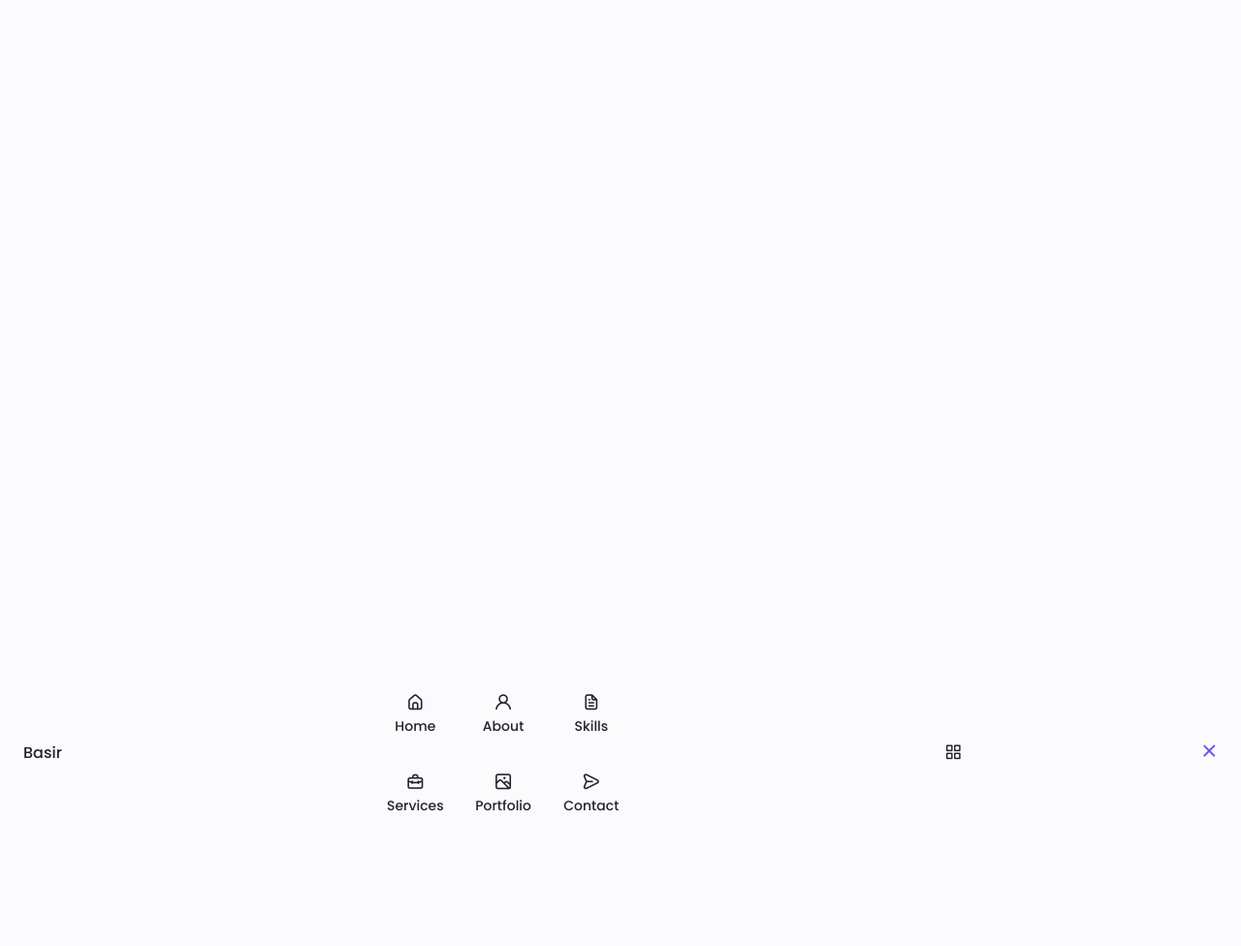
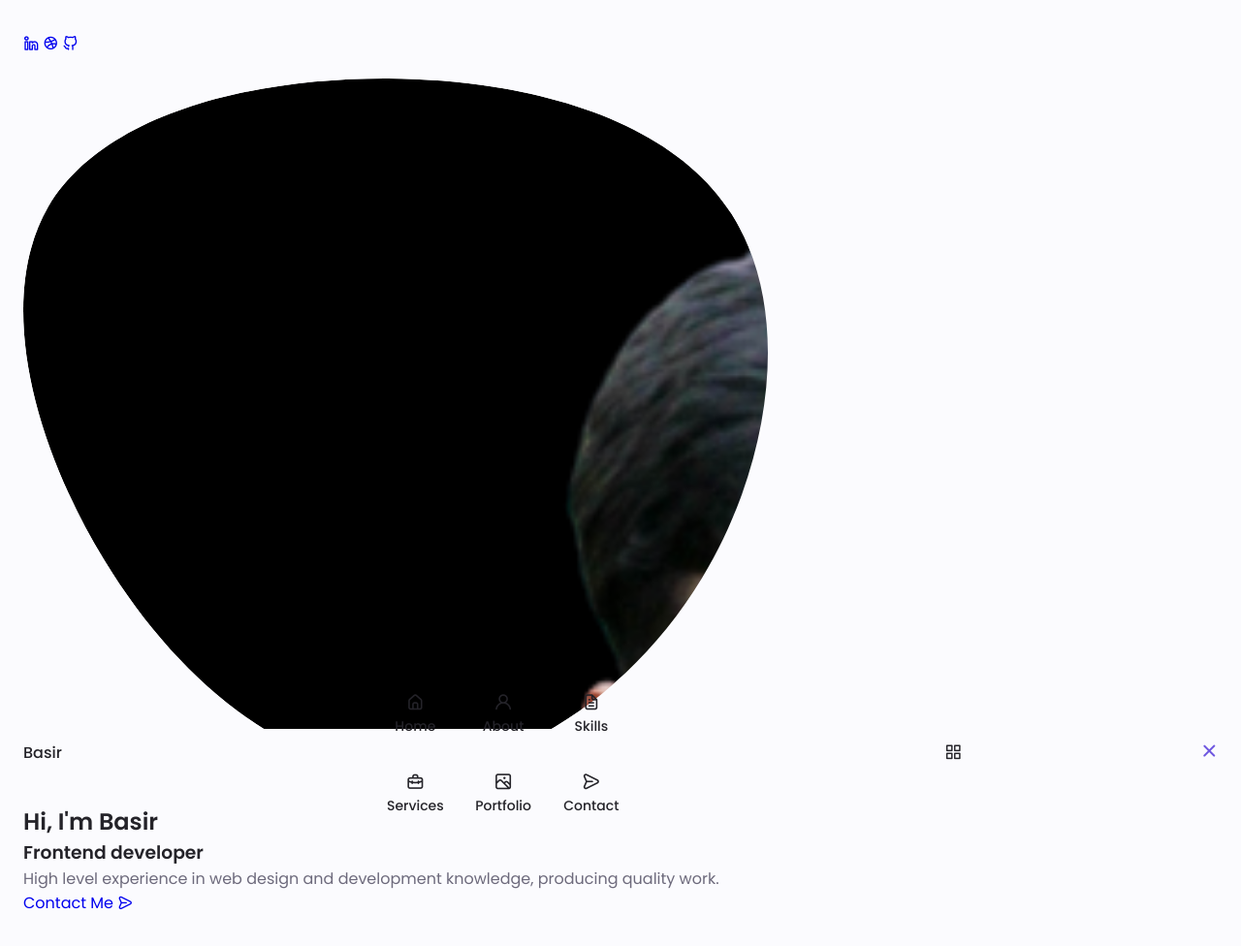
Before and after one commit to Basir37/responsive-portfolio-basir, a plain HTML site: page index.html in a window 1280 px wide. Shown: the top 976 px of the page at 97% size. Before the commit the page ends 912 px from the top, so only its background shows below. Drawn offline with nearby package versions, Linux system fonts and the light colour scheme.

Commit message:
blob add

```diff
--- a/assets/css/styles.css
+++ b/assets/css/styles.css
@@ -169,7 +169,7 @@ img{
 @media screen and (max-width: 767px){
     .nav__menu{
         position: fixed;
-        bottom: 0;
+        bottom: -100%;
         left: 0;
         width: 100%;
         background-color: var(--body-color);
@@ -215,6 +215,9 @@ img{
     color: var(--first-color-alt);
 }
 /* show menu */
+.show-menu{
+    bottom: 0;
+}
 
 
 /* Active link */
--- a/assets/js/main.js
+++ b/assets/js/main.js
@@ -1,15 +1,37 @@
 /*==================== MENU SHOW Y HIDDEN ====================*/
-
+const navMenu = document.getElementById('nav-menu'),
+navToggle = document.getElementById('nav-toggle'),
+navClose = document.getElementById('nav-close')
 
 /*===== MENU SHOW =====*/
 /* Validate if constant exists */
+if(navToggle){
+    navToggle.addEventListener('click',() =>{
+        navMenu.classList.add('show-menu')
+    })
+}
+
 
 
 /*===== MENU HIDDEN =====*/
 /* Validate if constant exists */
+if(navClose){
+    navClose.addEventListener('click',() =>{
+        navMenu.classList.remove('show-menu')
+    })
+}
 
 
 /*==================== REMOVE MENU MOBILE ====================*/
+ const navLink = document.querySelectorAll('.nav__link')
+
+ function linkAction(){
+     const navMenu = document.getElementById('nav-menu')
+
+     //when we click on each nav__link, we remove the show-menu class
+     navMenu.classList.remove('show-menu')
+ }
+ navLink.forEach(n => n.addEventListener('click', linkAction))
 
 
 /*==================== ACCORDION SKILLS ====================*/
--- a/index.html
+++ b/index.html
@@ -70,7 +70,53 @@
         <main class="main">
             <!--==================== HOME ====================-->
             <section class="home section" id="home">
+                <div class="home__container container grid">
+                  <div class="home__content grid">
+                      <div class="home__social">
+                          <a href="https://www.linkedin.com/in/mohammad-abdul-bashir-257753199/" target="_blank" class="home__social-icon">
+                            <i class="uil uil-linkedin-alt"></i>
+                          </a>
+                          <a href="https://dribbble.com/basir37" target="_blank" class="home__social-icon">
+                            <i class="uil uil-dribbble"></i>
+                        </a>
+                        <a href="https://github.com/Basir37" target="_blank" class="home__social-icon">
+                            <i class="uil uil-github-alt"></i>
+                        </a>
+                      </div>
+                      <div class="home__img">
+                        <svg class="home__blob" viewBox="0 0 200 187" xmlns="http://www.w3.org/2000/svg" xmlns:xlink="http://www.w3.org/1999/xlink">
+                            <mask id="mask0" mask-type="alpha">
+                                <path d="M190.312 36.4879C206.582 62.1187 201.309 102.826 182.328 134.186C163.346 165.547
+                                130.807 187.559 100.226 186.353C69.6454 185.297 41.0228 161.023 21.7403 129.362C2.45775
+                                97.8511 -7.48481 59.1033 6.67581 34.5279C20.9871 10.1032 59.7028 -0.149132 97.9666
+                                0.00163737C136.23 0.303176 174.193 10.857 190.312 36.4879Z"/>
+                            </mask>
+                            <g mask="url(#mask0)">
+                                <path d="M190.312 36.4879C206.582 62.1187 201.309 102.826 182.328 134.186C163.346
+                                165.547 130.807 187.559 100.226 186.353C69.6454 185.297 41.0228 161.023 21.7403
+                                129.362C2.45775 97.8511 -7.48481 59.1033 6.67581 34.5279C20.9871 10.1032 59.7028
+                                -0.149132 97.9666 0.00163737C136.23 0.303176 174.193 10.857 190.312 36.4879Z"/>
 
+                                <image class="home__blob-img" xlink:href="assets/img/perfil.png"/>
+                            </g>
+                        </svg>
+                      </div>
+
+                      <div class="home__data">
+                          <h1 class="home__title">Hi, I'm Basir</h1>
+                          <h3 class="home__subtitle">Frontend developer</h3>
+                          <p class="home__description">High level experience in web design and development knowledge, producing quality work.</p>
+                          <a href="#contact" class="button button--flex"> Contact Me
+                            <i class="uil uil-message button__icon"></i>
+                          </a>
+                      </div>
+                  </div>
+                  <div class="home__scroll">
+                      <a href="#about" class="home__scroll-button button--flex">
+
+                      </a>
+                  </div>
+                </div>
             </section>
 
             <!--==================== ABOUT ====================-->
```
